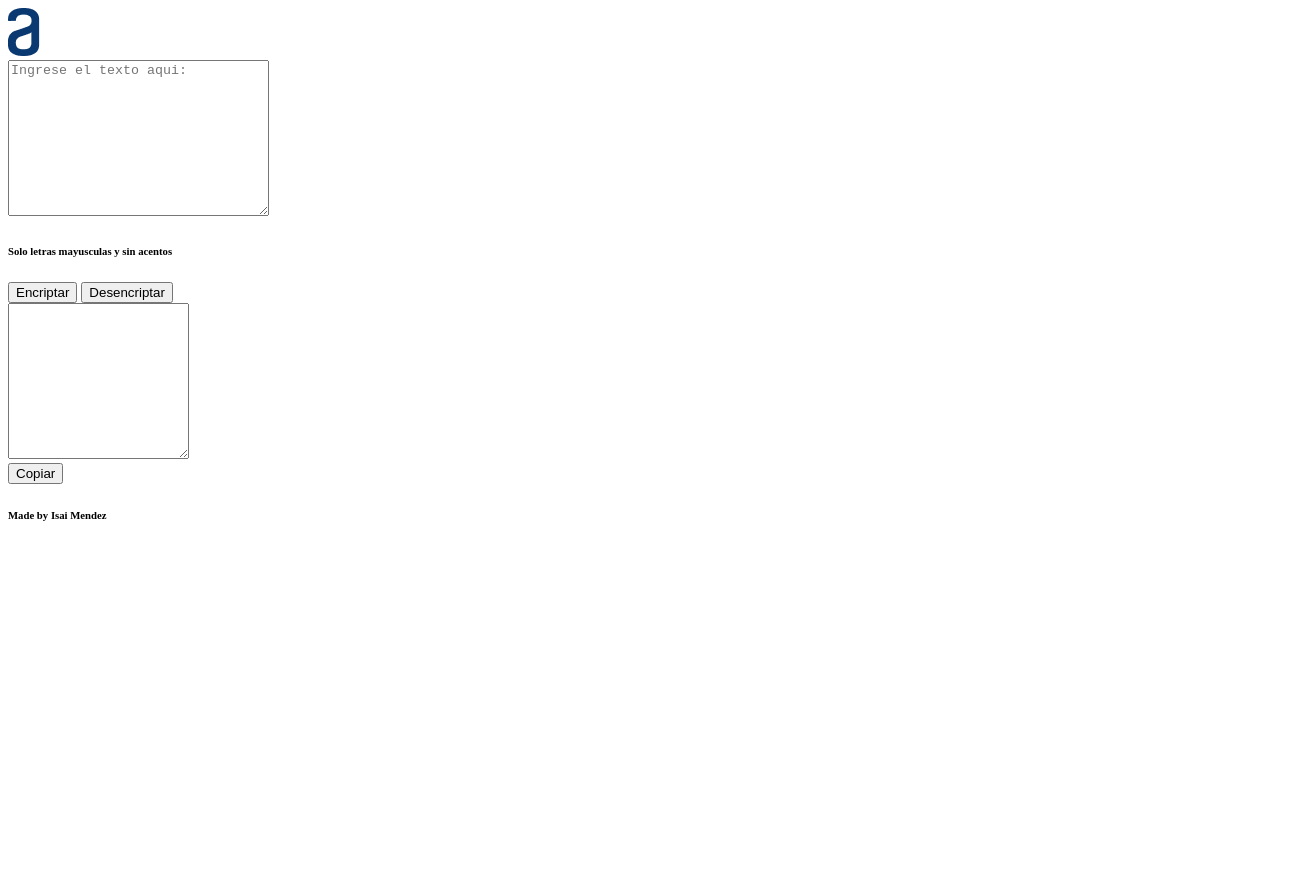
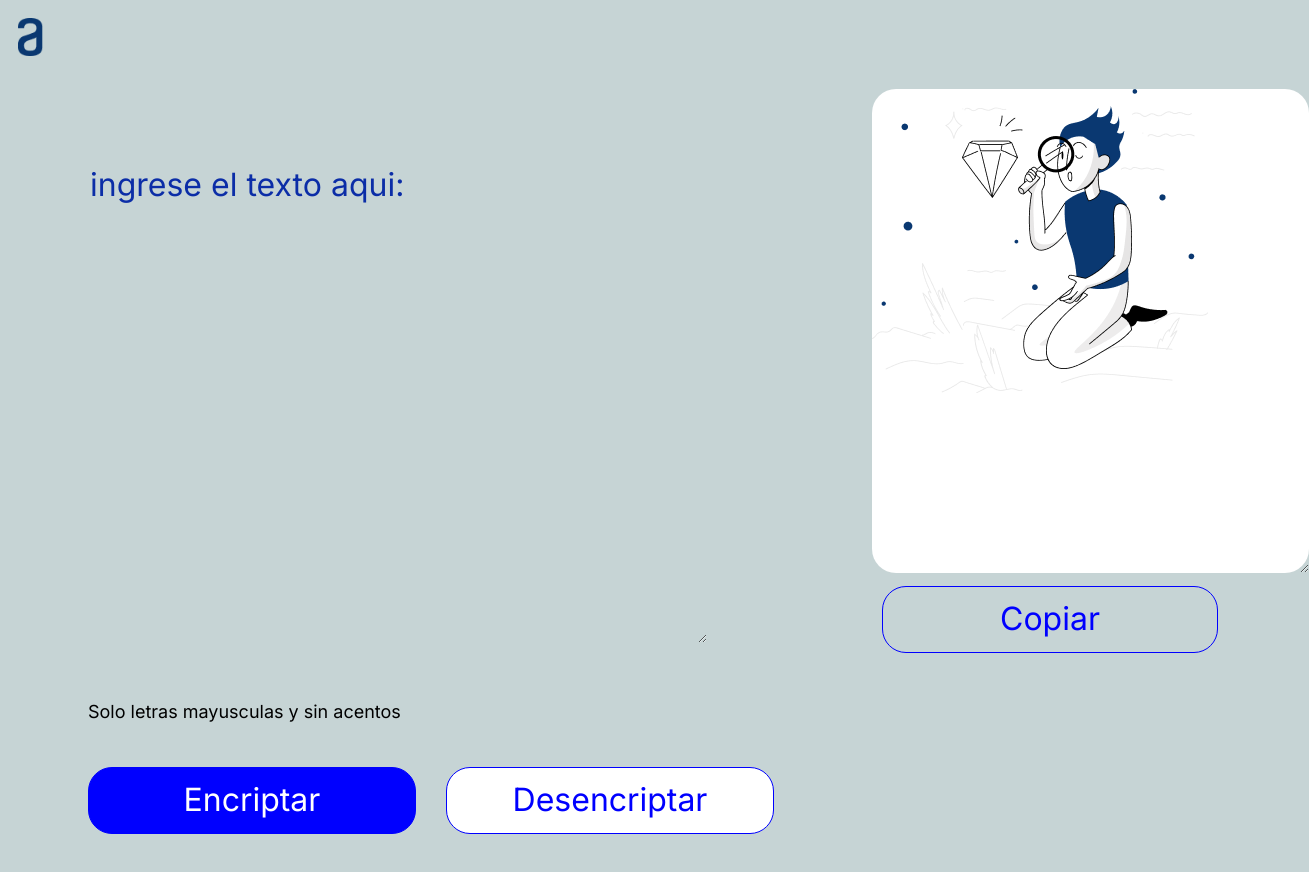
Before and after one commit to IsaiMendezGarcia/EncriptadorTexto, a plain HTML site: page index.html in a window 1280 px wide. Shown: the whole page, 1309 px wide, since content can reach past the window. Before the commit the page ends 800 px from the top, so only its background shows below. Drawn offline with Linux system fonts and the light colour scheme.

Commit message:
primer parte css

```diff
--- a/index.html
+++ b/index.html
@@ -33,8 +33,5 @@
             </div>
         </section>
     </main>
-    <footer>
-        <h6>Made by Isai Mendez</h6>
-    </footer>
 </body>
 </html>
--- a/style/style.css
+++ b/style/style.css
@@ -0,0 +1,90 @@
+*{
+    background-color: #c6d4d5;
+    font-family: 'Inter';
+    font-weight: 400;
+    font-size: 32px;
+    line-height: 150%;
+
+}
+
+.logo{
+    padding-top: 10px;
+    margin-left: 10px;
+    width: 2%;
+}
+
+main{
+    display: flex;
+    margin-bottom: 50px;
+    margin-left: 80px;
+}
+
+.text-area{
+    border: none;
+    color: rgb(0, 0, 0);
+    margin-top: 90px;
+    text-transform: lowercase;
+}
+::placeholder{ color: rgb(11, 45, 167);}
+    .text-area:focus{
+        outline: none;
+    }
+
+    .mensaje{
+        background: white;
+        background-image: url("../img/Muneco.png");
+        background-repeat: no-repeat;
+        border: none;
+        border-radius: 24px;
+        color: rgb(72, 108, 199);
+        margin-left: 98px;
+        margin-top: 20px;
+        padding-left: 20px;
+        position: relative;
+    }
+    .mensaje:focus{
+        outline: none;
+    }
+
+    .botones{
+        display: flex;
+        margin-top: 18px;
+    }
+
+    .btn__encriptar{
+        background-color: blue;
+        border: 1px solid blue;
+        border-radius: 24px;
+        color: white;
+        cursor: pointer;
+        height: 67px;
+        width: 328px;
+    }
+
+    .btn__desencriptar{
+        background-color: rgb(255, 255, 255);
+        border: 1px solid blue;
+        border-radius: 24px;
+        color: blue;
+        cursor: pointer;
+        height: 67px;
+        margin-left: 30px;
+        width: 328px;
+    }
+
+    .boton_copiar{
+        border: 1px solid blue;
+        border-radius: 24px;
+        color: blue;
+        cursor: pointer;
+        height: 67px;
+        margin-left: 108px;
+        margin-top: auto;
+        position: absolute;
+        width: 336px;
+    }
+
+.informacion{
+    color: black;
+    font-size: 18px;
+}
```
